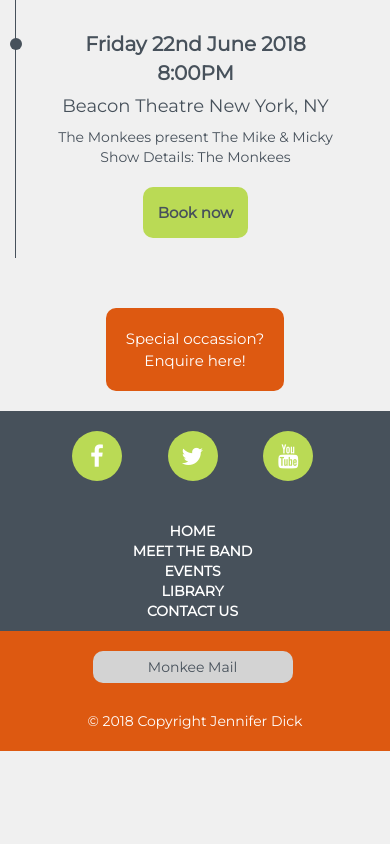
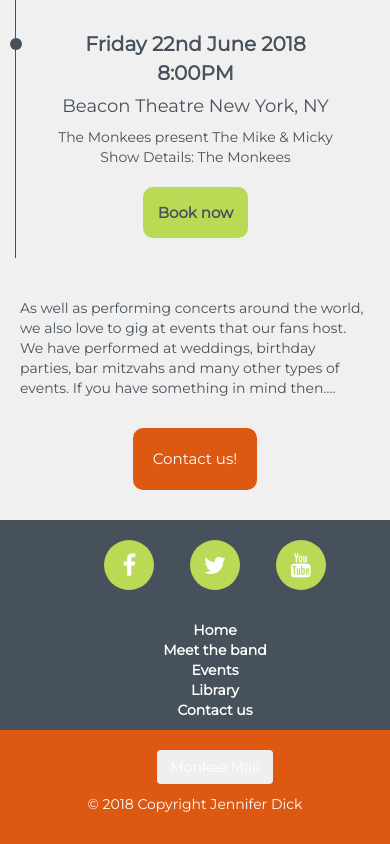
Before and after one commit to Code-Institute-Submissions/the-monkees-4, a plain HTML site: page events.html in a window 390 px wide. Shown: the part 997-1841 px from the top of the page. Before the commit the page ends 1748 px from the top, so only its background shows below. Drawn offline with nearby package versions, Linux system fonts and the light colour scheme.

Commit message:
Events page final. Responsiveness tested

```diff
--- a/events.html
+++ b/events.html
@@ -7,7 +7,7 @@
     <title>The Monkees | The greatest band</title>
     <link rel="stylesheet" href="https://maxcdn.bootstrapcdn.com/bootstrap/3.3.7/css/bootstrap.min.css">
     <link rel="stylesheet" href="https://maxcdn.bootstrapcdn.com/font-awesome/4.7.0/css/font-awesome.min.css" type="text/css" />
-    <link href="https://fonts.googleapis.com/css?family=Montserrat|Syncopate" rel="stylesheet">
+    <link href="https://fonts.googleapis.com/css?family=Montserrat%7CSyncopate" rel="stylesheet">
     <link rel="stylesheet" href="assets/css/styles.css" />
     <link rel="icon" href="/assets/images/cover2.png">
 </head>
@@ -16,7 +16,7 @@
     <nav class="navbar navbar-monkees">
         <div class="container-fluid">
             <div class="navbar-header">
-                <a href="/" class="navbar-brand">
+                <a href="index.html" class="navbar-brand">
                     The Monkees
                 </a>
 
@@ -94,10 +94,16 @@
             </div>
     </section>
 
+<div class="container">
+    <div class="row">
+    <div class="col-lg-12">
+    <p class="enquire-here">As well as performing concerts around the world, we also love to gig at events that our fans host. We have performed at weddings, birthday parties, bar mitzvahs and many other types of events. If you have something in mind then....</p>
     <div id="enquiry">
-        <a href="contactus.html" class="btn btn-events" target="_self">Special occassion? </br> Enquire here!</a>
+        <a href="contactus.html" class="btn btn-events" target="_self">Contact us!</a>
         </div>
-
+    </div>
+    </div>
+</div>
  <!-- Modal -->
         <div class="modal fade" id="signUpModal" tabindex="-1" role="dialog" aria-labelledby="myModalLabel">
             <div class="modal-dialog" role="document">
@@ -160,40 +166,35 @@
                             </div>
                         </form>
                     </div>
-                    <button type="submit" class="btn btn-monkeeMail">Sign up!</button>
+                    <button type="submit" class="btn btn-monkee-mail">Sign up!</button>
                 </div>
             </div>
             </div>
 
     <!-- Footer -->
   <footer class="page-footer">
+                <div class="container">
                     <div class="row">
-                <div class="container">
-                    <ul class="list-unstyled list-inline">
+                        <ul>
                             <li>
-                            <a target="_blank" href="https://www.facebook.com/TheMonkees/" class="btn-floating btn-lg">
-            <i class="fa fa-facebook"> </i>
-        </a>
+                                <a target="_blank" href="https://www.facebook.com/TheMonkees/" class="btn-floating btn-lg social-media">
+            <i class="fa fa-facebook"></i></a>
                             </li>
                             <li>
-                            <a target="_blank" href="https://twitter.com/themonkees?lang=en" class="btn-floating btn-lg">
-            <i class="fa fa-twitter"> </i>
-        </a>
+                                <a target="_blank" href="https://twitter.com/themonkees?lang=en" class="btn-floating btn-lg social-media">
+            <i class="fa fa-twitter"></i></a>
                             </li>
                             <li>
-                            <a target="_blank" href="https://www.youtube.com/user/themonkees" class="btn-floating btn-lg">
-            <i class="fa fa-youtube"> </i>
-        </a>
+                                <a target="_blank" href="https://www.youtube.com/user/themonkees" class="btn-floating btn-lg social-media">
+            <i class="fa fa-youtube"></i></a>
                             </li>
                         </ul>
                     </div>
                 </div>
 
                 <div class="row">
-                <div class="container">
-                    <div class="col-sm-12" style="background: #47515B; color:#ffffff; height:100px;">
-                        <ul class="list-unstyled list-inline text-uppercase font-weight-bold text-center page-footer-links">
-                            <li class="list-inline-item">
+                    <ul class="page-footer-links">
+                        <li>
                             <a href="index.html">Home</a>
                         </li>
                         <li>
@@ -210,31 +211,20 @@
                         </li>
                     </ul>
                 </div>
-                </div>
-            </div>
 
-            <div class="row">
                 <div class="second-footer">
-                    <div class="col-sm-12" style="background: #DD5911; color:#ffffff; height:60px;">
-                        <ul class="list-unstyled list-inline">
-                            <li class="list-inline-item">
-                                <button type="submit" class="btn btn-monkeeMailFooter" data-toggle='modal' data-target='#signUpModal'>Monkee Mail</button>
+                    <ul>
+                        <li>
+                            <button type="submit" class="btn btn-monkee-mail-footer" data-toggle='modal' data-target='#signUpModal'>Monkee Mail</button>
                         </li>
                     </ul>
-                    </div>
-
-                    <div class="footer-copyright text-center">
-                        © 2018 Copyright Jennifer Dick
-                    </div>
+                    <p>© 2018 Copyright Jennifer Dick</p>
                 </div>
             </footer>
     <!-- Footer end -->
 
-
     <script src="https://code.jquery.com/jquery-3.2.1.min.js " integrity="sha256-hwg4gsxgFZhOsEEamdOYGBf13FyQuiTwlAQgxVSNgt4=" crossorigin=" anonymous "></script>
     <script src="https://maxcdn.bootstrapcdn.com/bootstrap/3.3.7/js/bootstrap.min.js " integrity="sha384-Tc5IQib027qvyjSMfHjOMaLkfuWVxZxUPnCJA7l2mCWNIpG9mGCD8wGNIcPD7Txa " crossorigin="anonymous "></script>
 
-
 </body>
-
 </html>
```
Lines whose indentation alone changed are shown as unchanged.
